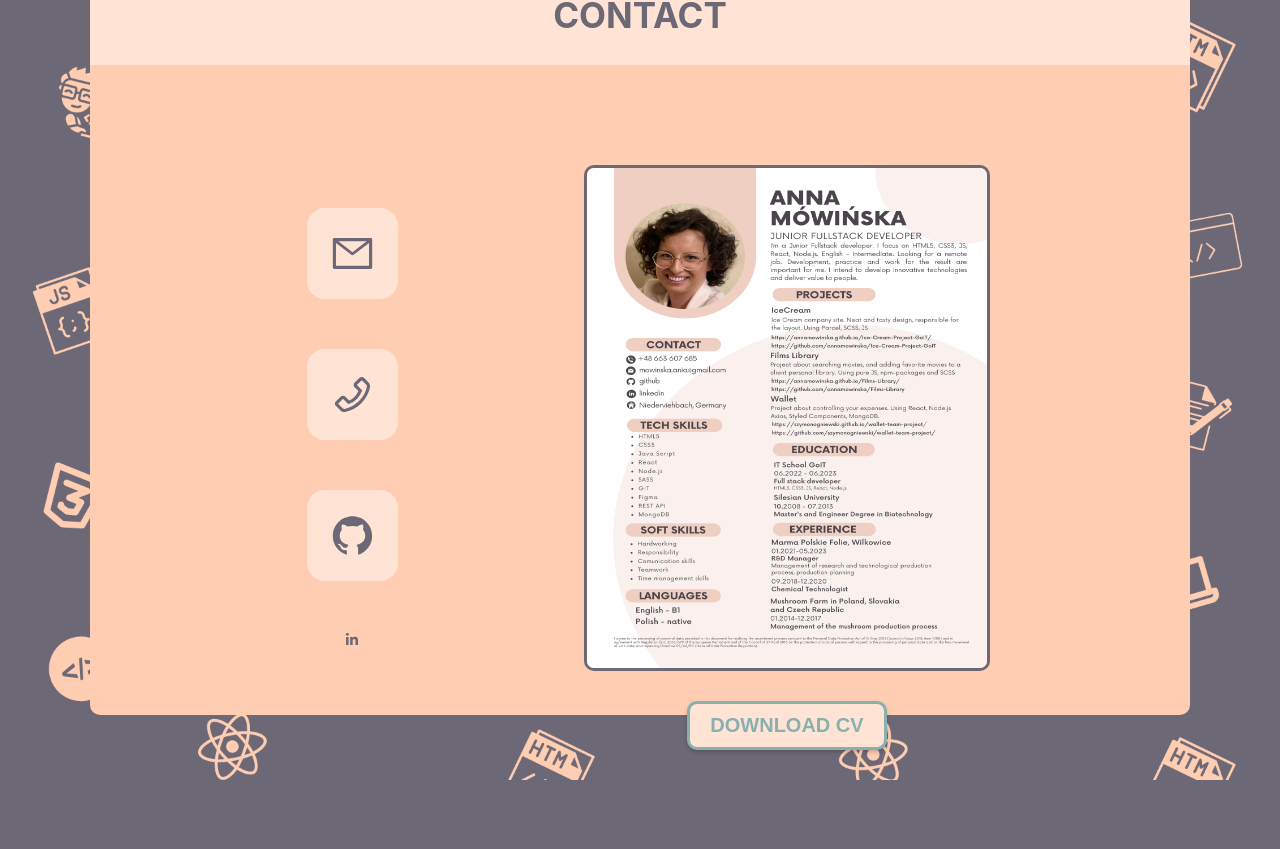
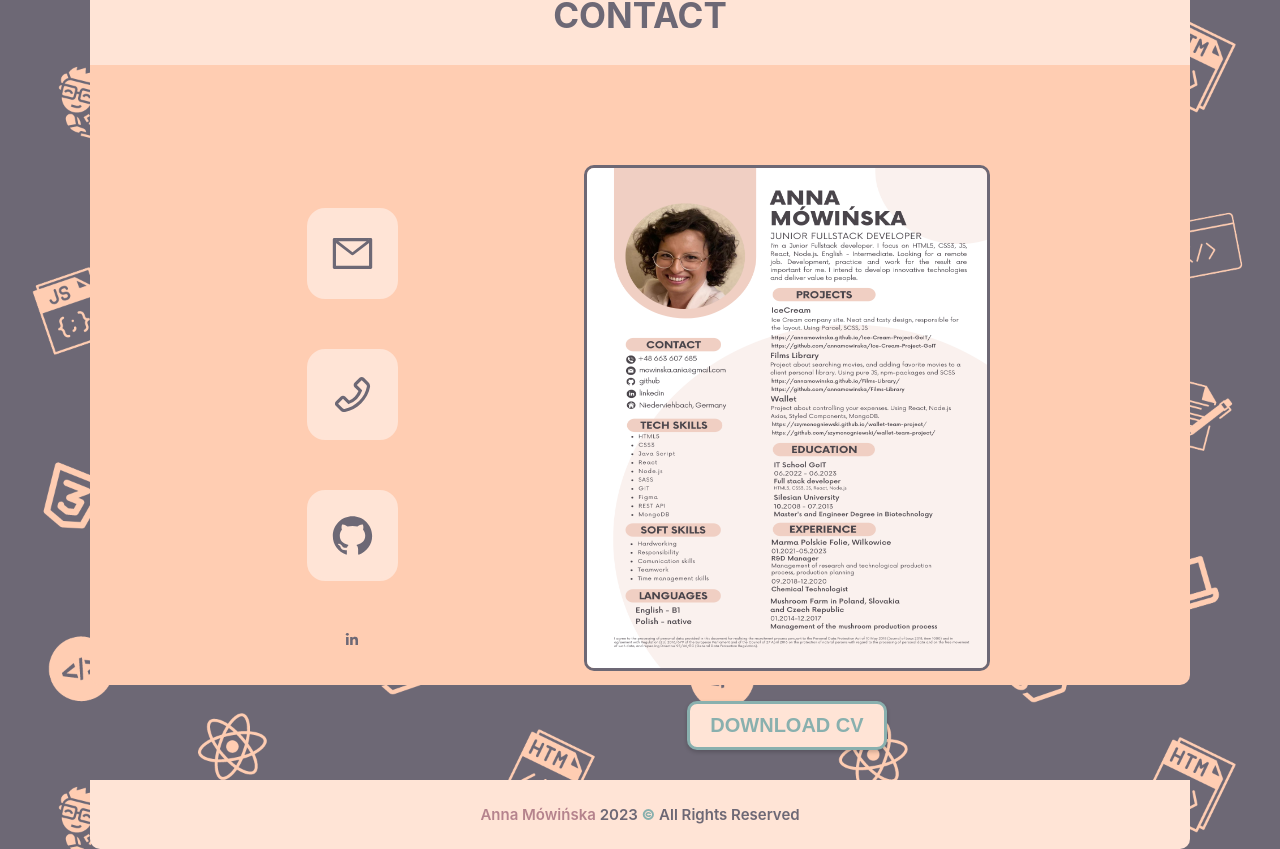
Before and after one commit to annamichalowska/cv-am, a React (Create React App) app: page / in a window 1280 px wide. Shown: the part 3429-4278 px from the top of the page. Before the commit the page ends 4209 px from the top, so only its background shows below. Built offline with nearby package versions, Linux system fonts and the light colour scheme.

Commit message:
arrow&footer

```diff
--- a/src/components/App.jsx
+++ b/src/components/App.jsx
@@ -6,6 +6,7 @@ import { Projects } from 'components/Projects/Projects';
 import { Techskills } from 'components/Techskills/Techskills';
 import { Softskills } from 'components/Softskills/Softskills';
 import { Contact } from 'components/Contact/Contact';
+import { Arrow } from 'components/Arrow/Arrow';
 import projects from 'components/Data/projects.json';
 import techskills from 'components/Data/techskills.json';
 import softskills from 'components/Data/softskills.json';
@@ -23,6 +24,7 @@ export const App = () => {
         <Softskills className={css.items} softskills={softskills} />
       </div>
       <Contact />
+      <Arrow />
     </div>
   );
 };
--- /dev/null
+++ b/src/components/Arrow/Arrow.jsx
@@ -0,0 +1,63 @@
+// import PropTypes from 'prop-types';
+import css from './Arrow.module.css';
+import React, { useState, useEffect } from "react";
+
+export const Arrow = () => {
+    const [scrollDirection, setScrollDirection] = useState("up");
+    const [showScrollToTopButton, setShowScrollToTopButton] = useState(false);
+
+    const scrollToTop = () => {
+        if (scrollDirection === "up") {
+          window.scrollTo({
+            top: 0,
+            behavior: "smooth"
+          });
+        } else {
+          window.scrollTo({
+            top: document.body.scrollHeight,
+            behavior: "smooth"
+          });
+        }
+      };
+
+      useEffect(() => {
+        let lastScrollY = window.scrollY;
+        function handleScroll() {
+          const currentScrollY = window.scrollY;
+          if (currentScrollY > lastScrollY) {
+            setScrollDirection("down");
+          } else if (currentScrollY < lastScrollY) {
+            setScrollDirection("up");
+          }
+          lastScrollY = currentScrollY;
+
+          if (currentScrollY > 200) {
+            setShowScrollToTopButton(true);
+          } else {
+            setShowScrollToTopButton(false);
+          }
+
+          if (currentScrollY + window.innerHeight >= document.body.scrollHeight) {
+            setScrollDirection("up");
+          }
+        }
+
+        window.addEventListener("scroll", handleScroll);
+
+        return () => {
+          window.removeEventListener("scroll", handleScroll);
+        };
+      }, []);
+
+  return (
+    <div>
+    {showScrollToTopButton && (
+      <div id="scroll-to-top-button" onClick={scrollToTop} className={css.scroll}>
+        <span className={css.arrow}>
+          {scrollDirection === "up" ? "↑" : "↓"}
+        </span>
+      </div>
+    )}
+  </div>
+);
+};
--- /dev/null
+++ b/src/components/Arrow/Arrow.module.css
@@ -0,0 +1,32 @@
+.scroll {
+    position: fixed;
+    bottom: 0;
+    left: 0;
+    cursor: pointer;
+    padding: 10px;
+  }
+
+  .arrow {
+    color: var(--green-color);
+    font-size: 30px;
+  }
+
+  .scroll .arrow {
+    border-radius: 5px;
+    width: 40px;
+    height: 40px;
+    background-color: var(--light-color);
+    border: 3px solid var(--green-color);
+    display: flex;
+    flex-direction: column;
+    justify-content: center;
+    align-items: center;
+  }
+
+  .scroll:hover .arrow {
+    background-color: var(--green-color);
+    border: 3px solid var(--green-color);
+    color: var(--light-color);
+    box-shadow: 0px 4px 6px rgba(0, 0, 0, 0.3);
+    transition: background-color 0.3s ease, transform 0.2s ease;
+  }
--- a/src/components/Contact/Contact.jsx
+++ b/src/components/Contact/Contact.jsx
@@ -100,6 +100,9 @@ export const Contact = ({ contact }) => {
           <button className={css.button} onClick={handleDownload}>Download CV</button>
         </div>
       </div>
+      <div className={css.footer}>
+        <p className={css.reserved}> <span className={css.company}>Anna Mówińska </span>2023 <span className={css.sign}>©</span> All Rights Reserved</p>
+      </div>
     </div>
   );
 };
--- a/src/components/Contact/Contact.module.css
+++ b/src/components/Contact/Contact.module.css
@@ -11,12 +11,10 @@
     border-radius: 10px;
     animation: 2s ease-out 0s 1 slideInLeft;
     margin-bottom: 10px;
-    padding-bottom: 10px;
   }
 
   @media screen and (min-width: 768px) {
     .box {
-      padding-bottom: 30px;
       height: 90vh;
     }
   }
@@ -246,3 +244,34 @@
       border: 3px solid var(--green-color);
       transition: box-shadow 500ms cubic-bezier(0.4, 0, 0.2, 1);
     }
+
+    .footer {
+      width: 100%;
+      background-color: var(--light-color);
+      margin: 0;
+      height: auto;
+      text-align: center;
+      border-radius: 0 0 10px 10px;
+    }
+
+    .reserved {
+      padding: 10px 0;
+      font-weight: 600;
+      font-size: 10px;
+    }
+
+    @media  screen and (min-width: 768px) {
+      .reserved {
+        font-size: 15px;
+      }
+
+    }
+
+    .sign {
+      color: var(--green-color);
+      font-weight: 800;
+    }
+
+    .company {
+      color: var(--red-color);
+    }
--- a/src/components/Data/techskills.json
+++ b/src/components/Data/techskills.json
@@ -8,6 +8,6 @@
   { "techskills": "REST API", "icon": "SiSwagger" },
   { "techskills": "MongoDB", "icon": "SiMongodb" },
   { "techskills": "POSTMAN", "icon": "SiPostman" },
-  { "techskills": "Responsive Web Design", "icon": "DiResponsive" },
+  { "techskills": "RWD", "icon": "DiResponsive" },
   { "techskills": "Styled Components", "icon": "SiStyledcomponents" }
 ]
--- a/src/components/Navbar/Navbar.jsx
+++ b/src/components/Navbar/Navbar.jsx
@@ -7,30 +7,6 @@ export const Navbar = () => {
     const [isNavbarFixed, setIsNavbarFixed] = useState(false);
     const [windowWidth, setWindowWidth] = useState(window.innerWidth);
     const [isMobileMenuOpen, setIsMobileMenuOpen] = useState(false);
-    const [showScrollToTopButton, setShowScrollToTopButton] = useState(false);
-
-    function scrollToTop() {
-      window.scrollTo({
-        top: 0,
-        behavior: "smooth"
-      });
-    }
-
-    useEffect(() => {
-      function handleScroll() {
-        if (window.scrollY > 200) {
-          setShowScrollToTopButton(true);
-        } else {
-          setShowScrollToTopButton(false);
-        }
-      }
-
-      window.addEventListener("scroll", handleScroll);
-
-    return () => {
-      window.removeEventListener("scroll", handleScroll);
-    };
-  }, []);
 
     const handleScroll = () => {
       if (window.scrollY > 0) {
@@ -132,11 +108,6 @@ export const Navbar = () => {
               ))}
             </ul>
           )}
-          {showScrollToTopButton && (
-        <div id="scroll-to-top-button" onClick={scrollToTop} className={css.scroll}>
-          <span className={css.arrow}>↑</span>
-        </div>
-      )}
         </nav>
       );
     };
--- a/src/components/Navbar/Navbar.module.css
+++ b/src/components/Navbar/Navbar.module.css
@@ -205,36 +205,3 @@
   padding: 2px 7px;
   border-radius: 5px;
 }
-
-.scroll {
-  position: fixed;
-  bottom: 0;
-  left: 0;
-  cursor: pointer;
-  padding: 10px;
-}
-
-.arrow {
-  color: var(--green-color);
-  font-size: 30px;
-}
-
-.scroll .arrow {
-  border-radius: 5px;
-  width: 40px;
-  height: 40px;
-  background-color: var(--light-color);
-  border: 3px solid var(--green-color);
-  display: flex;
-  flex-direction: column;
-  justify-content: center;
-  align-items: center;
-}
-
-.scroll:hover .arrow {
-  background-color: var(--green-color);
-  border: 3px solid var(--green-color);
-  color: var(--light-color);
-  box-shadow: 0px 4px 6px rgba(0, 0, 0, 0.3);
-  transition: background-color 0.3s ease, transform 0.2s ease;
-}
```
